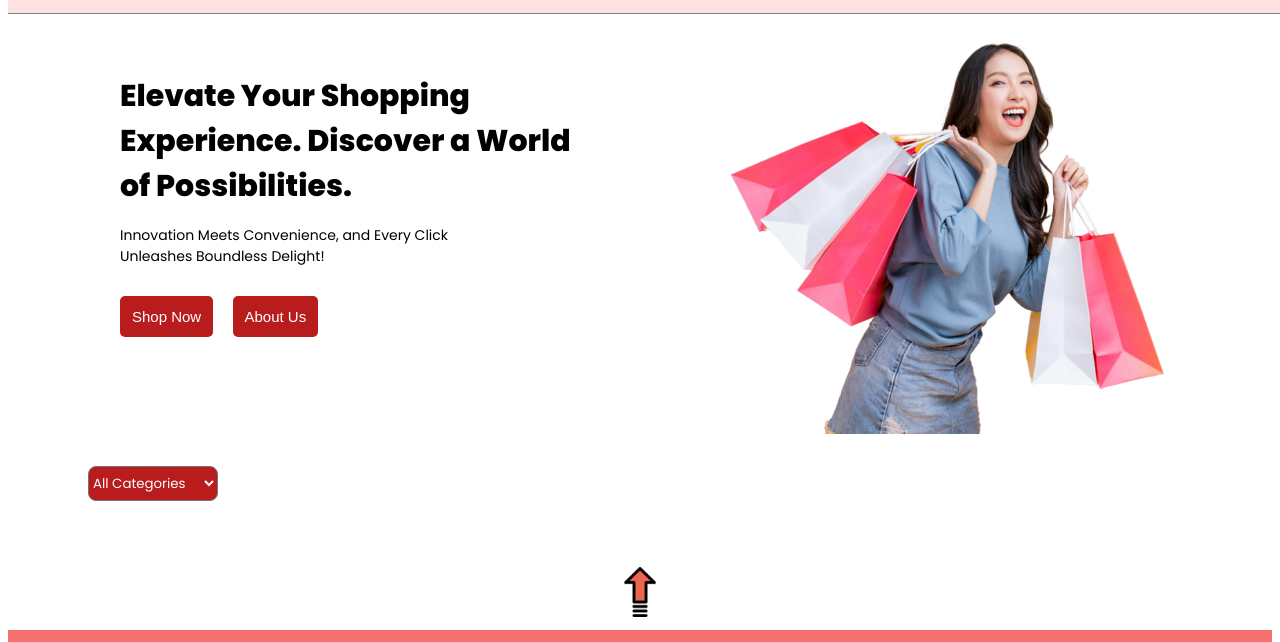
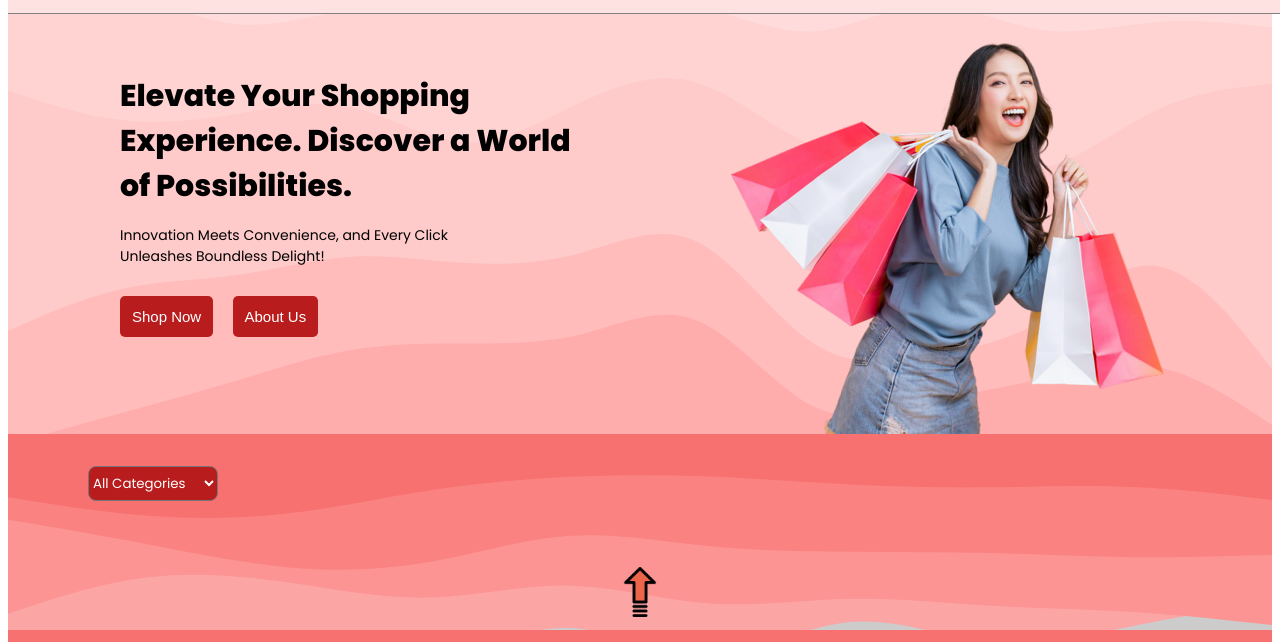
Before and after one commit to AndreJarl/fakeshop, a website: page commerce.html in a window 1280 px wide. Shown: the part 62-704 px from the top of the page. Drawn offline with Linux system fonts and the light colour scheme; some packages are replaced by stand-ins of ours; the site is published under a folder, as on GitHub Pages, so addresses that start at the root find nothing; no server answers; a script that the page names is missing; files whose address does not match are found by name.

Commit message:
url images changes

```diff
--- a/styles/style.css
+++ b/styles/style.css
@@ -69,7 +69,7 @@ section {
   gap: 2em;
   justify-content: center;
   align-items: center;
-  background-image: url(/images/stacked-waves-haikei.svg);
+  background-image: url(images/stacked-waves-haikei.svg);
   background-repeat: no-repeat;
   background-size: cover;
   /* margin-left: 5em;
@@ -126,7 +126,7 @@ section {
   border-radius: 8px; }
 
 .shop1 {
-  background-image: url(/images/shop.svg);
+  background-image: url(images/shop.svg);
   background-repeat: no-repeat;
   background-size: cover; }
 
```
